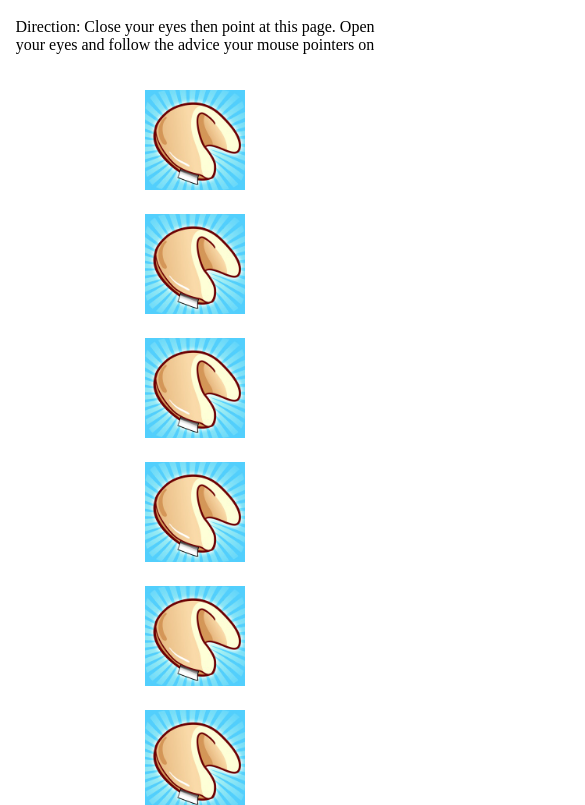
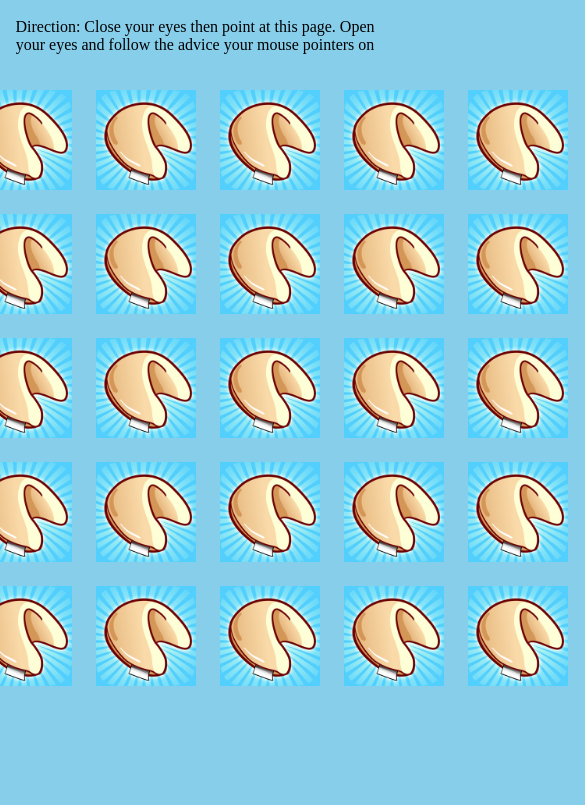
Before and after one commit to RhyenSftwareEngr/Fortune-Cookie, a plain HTML site: page index.html in a window 390 px wide. Shown: the part 107-912 px from the top of the page, 585 px wide, since content can reach past the window. After the commit the page ends 844 px from the top, so only its background shows below. Drawn offline with nearby package versions, Linux system fonts and the light colour scheme.

Commit message:
Fix mobile view issues

```diff
--- a/style.css
+++ b/style.css
@@ -20,3 +20,27 @@ body h1 {
     text-align: center;
     padding: 10px;
 }
+
+@media only screen and (max-width: 600px) {
+    body {
+        text-align: center;
+        background-color: skyblue;
+    }
+    body h1 {
+        font-size: 50px;
+    }
+    .container {
+        width: 200%;
+        border: 10px;
+        text-align: center;
+        position: relative;
+        top: 10px;
+        margin: 0 auto;
+        right: 50px;
+    }
+    .container img {
+        height: 100px;
+        text-align: center;
+        padding: 10px;
+    }
+}
```
Also changed, not shown: index.html (+1 -0 lines).
